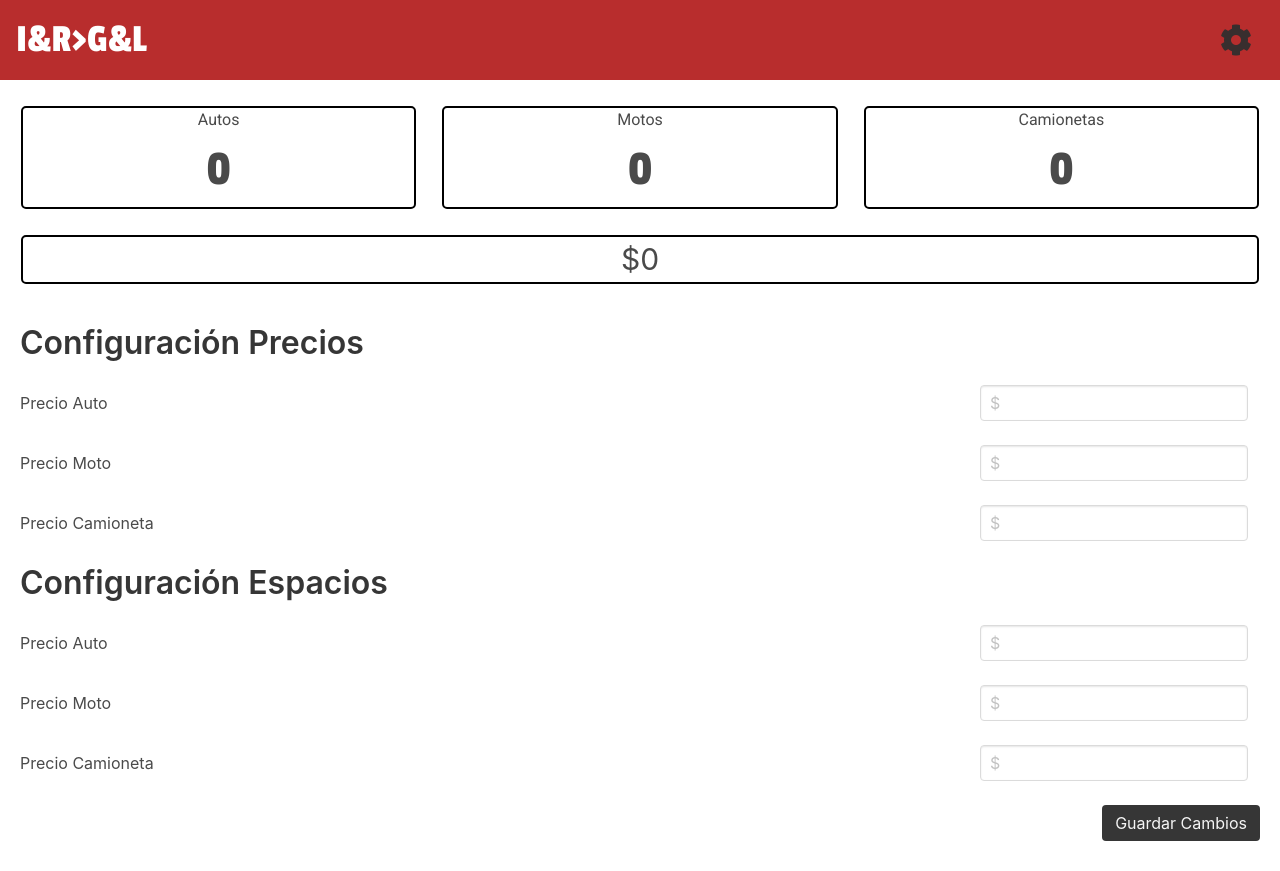
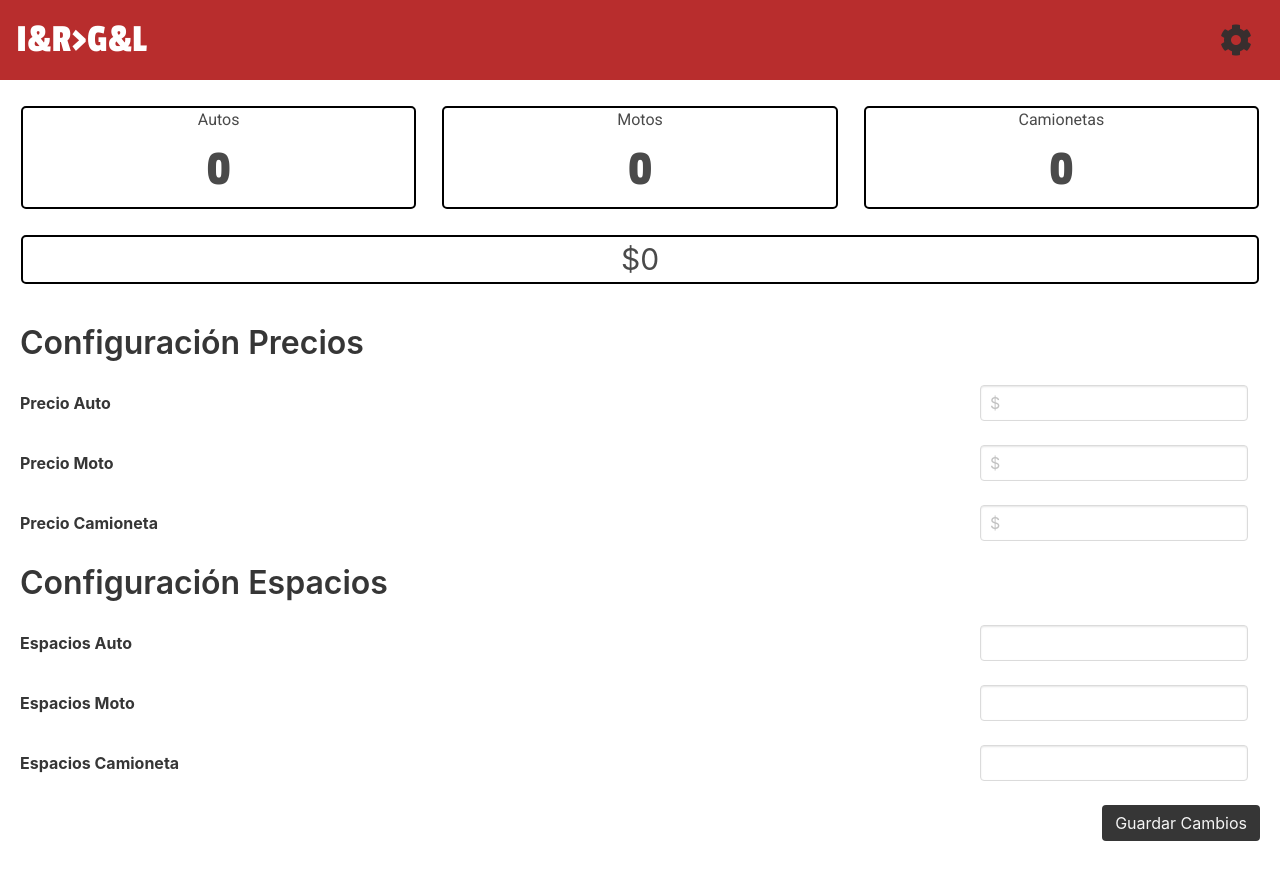
Before and after one commit to ipelaezitec/estacionamiento, a website: page index.html in a window 1280 px wide. Both pictures are taken after a click on the icon 1236 px from the left and 40 px from the top of the page. Drawn offline with Linux system fonts and the light colour scheme.

Commit message:
Money guardado en localStorage

```diff
--- a/index.html
+++ b/index.html
@@ -83,17 +83,18 @@
     <!-- Configuración -->
     <section class="section-test config hidden">
 
-        <h3 class="title"> Configuración Precios</h2>
+      <h3 class="title"> Configuración Precios</h2>
+      <form onsubmit='saveConfig(event)'>
 
         <div class="level is-mobile">
           <div class="level-left">
             <div class="level-item">
-              <div class="lavbel">Precio Auto </div>
+              <div class="label">Precio Auto </div>
             </div>
           </div>
           <div class="level-rigth">
             <div class="level-item">
-                <input class="input" type="text" placeholder="$ ">
+                <input class="input config-inputs" type="text" placeholder="$ ">
             </div>
           </div>
         </div>
@@ -101,12 +102,12 @@
         <div class="level is-mobile">
           <div class="level-left">
             <div class="level-item">
-              <div class="lavbel">Precio Moto </div>
+              <div class="label">Precio Moto </div>
             </div>
           </div>
           <div class="level-rigth">
             <div class="level-item">
-                <input class="input" type="text" placeholder="$ ">
+                <input class="input config-inputs" type="text" placeholder="$ ">
             </div>
           </div>
         </div>
@@ -114,12 +115,12 @@
         <div class="level is-mobile">
           <div class="level-left">
             <div class="level-item">
-              <div class="lavbel">Precio Camioneta </div>
+              <div class="label">Precio Camioneta </div>
             </div>
           </div>
           <div class="level-rigth">
             <div class="level-item">
-                <input class="input" type="text" placeholder="$ ">
+                <input class="input config-inputs" type="text" placeholder="$ ">
             </div>
           </div>
         </div>
@@ -129,12 +130,12 @@
         <div class="level is-mobile">
           <div class="level-left">
             <div class="level-item">
-              <div class="lavbel">Precio Auto </div>
+              <div class="label">Espacios Auto </div>
             </div>
           </div>
           <div class="level-rigth">
             <div class="level-item">
-                <input class="input" type="text" placeholder="$ ">
+                <input class="input config-inputs" type="text">
             </div>
           </div>
         </div>
@@ -142,12 +143,12 @@
         <div class="level is-mobile">
           <div class="level-left">
             <div class="level-item">
-              <div class="lavbel">Precio Moto </div>
+              <div class="label">Espacios Moto </div>
             </div>
           </div>
           <div class="level-rigth">
             <div class="level-item">
-                <input class="input" type="text" placeholder="$ ">
+                <input class="input config-inputs" type="text">
             </div>
           </div>
         </div>
@@ -155,12 +156,12 @@
         <div class="level is-mobile">
           <div class="level-left">
             <div class="level-item">
-              <div class="lavbel">Precio Camioneta </div>
+              <div class="label">Espacios Camioneta </div>
             </div>
           </div>
           <div class="level-rigth">
             <div class="level-item">
-                <input class="input" type="text" placeholder="$ ">
+                <input class="input config-inputs" type="text">
             </div>
           </div>
         </div>
@@ -175,6 +176,8 @@
         <div class="prueba202">
               <button class="button is-dark"> Guardar Cambios </button>
         </div>
+
+      </form>
 
     </section>
 
--- a/main.js
+++ b/main.js
@@ -9,7 +9,14 @@
 
 // TODO : ESTABLECER PRECIOS;
 
-let vehiclesArray=localStorage.getItem('vehicles') ? JSON.parse(localStorage.getItem('vehicles')) :{"vehicles":[],"registerOut":[]};
+let vehiclesArray=localStorage.getItem('vehicles') ? JSON.parse(localStorage.getItem('vehicles')) :{"vehicles":[],"registerOut":[],"money": "0",
+"config" : {'motoPrice' : 1 ,
+            'autoPrice' : 1 ,
+            'camionetaPrice' : 1 ,
+            'motoLimit' : 1 ,
+            'autoLimit' : 1 ,
+            'camionetaLimit' : 1 ,
+            'alertLimit' : 1}};
 
 
 const dashboard = document.querySelector(".dashboard");
@@ -18,10 +25,13 @@ const checkout = document.querySelector(".checkout");
 const config = document.querySelector(".config");
 const modalDOM = document.querySelector('.modal');
 
+
+
+let cfg = vehiclesArray.config;
+
 let motoPrice = 80;
 let autoPrice = 100;
 let camionetaPrice = 120;
-let TotalMoney = 0 ;
 
 let motoLimit = 6;
 let autoLimit = 10;
@@ -35,7 +45,7 @@ let dataFormatOutJson;
 let auxIndex;
 let plateInputReg = document.getElementById("patente-reg");
 
-
+let totalDOM = document.querySelector('.number-total'); // added
 
 /** Switcher entre boards */
 let openBoard = (event,boardItem) =>{
@@ -83,6 +93,7 @@ let renderCount = (elementNum,counter=1,) =>{
   }
   return pushItemFlag;
 }
+
 
 /** Solo crea el <li> y lo agrega al <ul> */
 const makeItem = (element, register=false) =>{
@@ -234,11 +245,12 @@ const registerVehicle = (event) => {
 /** Botón confirmar */
 let confirmButtonModalRegister= () =>{
   deleteAndRegisterItem(dataFormatOutJson);
-  let totalDOM = document.querySelector('.number-total');
-  console.log(totalDOM);
+  // let totalDOM = document.querySelector('.number-total');
   numParsed = parseInt(totalDOM.innerHTML)+totalMoney;
-  console.log(numParsed);
   totalDOM.innerHTML = numParsed;
+  vehiclesArray.money= numParsed;
+  saveJson();
+
   hideModal();
 }
 
@@ -265,6 +277,7 @@ let initializeJsonData = () =>{
     makeItem(itemJson);
   });
   vehiclesArray.registerOut.forEach(regJson =>{ makeItem(regJson,true); });
+  totalDOM.innerHTML = vehiclesArray.money;
 }
 
 initializeJsonData();
```
